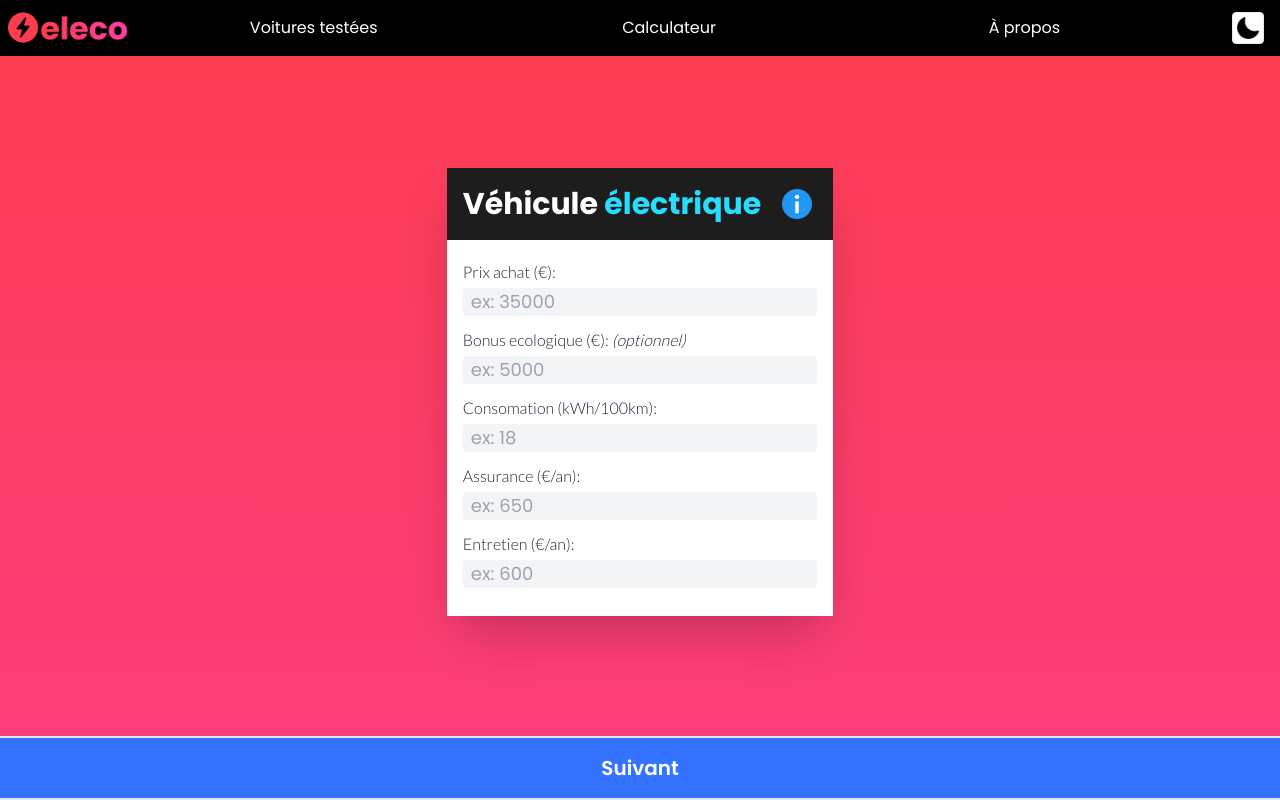
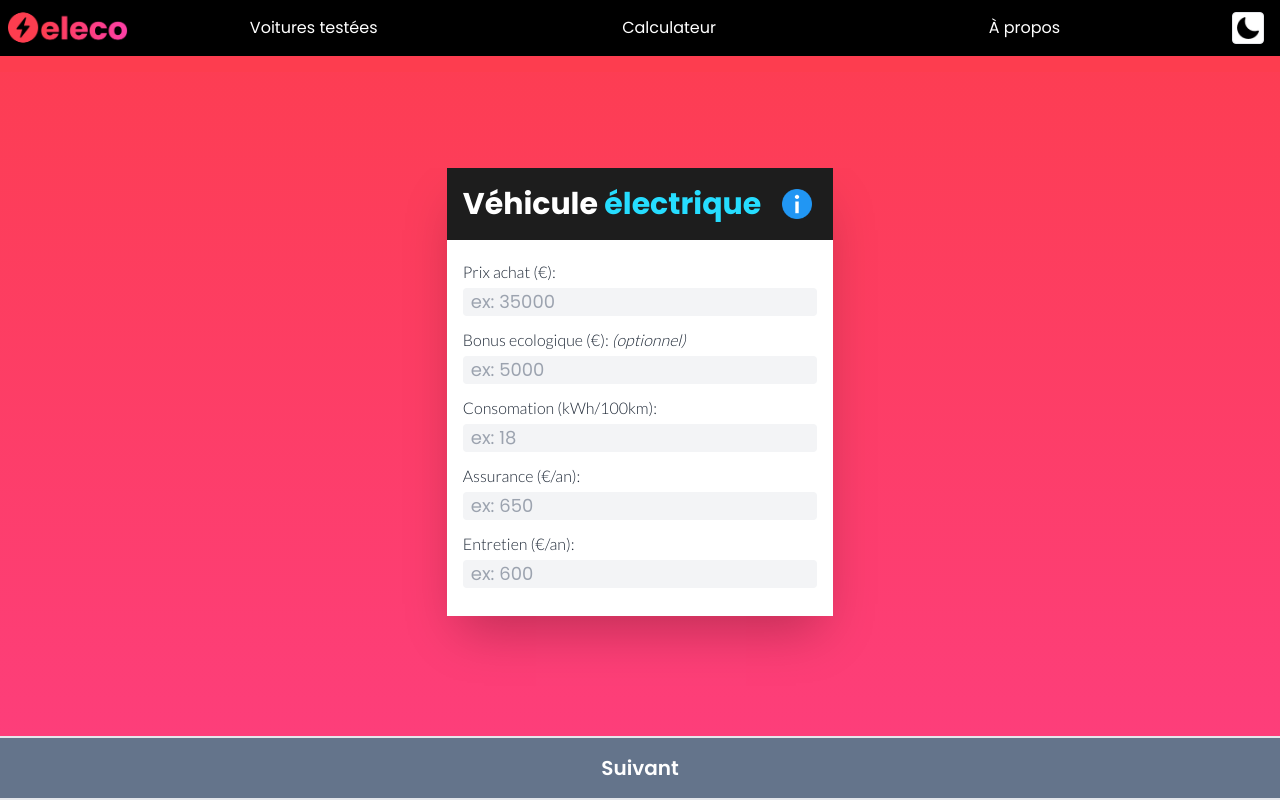
Before and after one commit to thiseas-perso/electric, a Next.js app: page /calculator/form in a window 1280 px wide. Shown: the top 800 px of the page. Built offline with nearby package versions, Linux system fonts and the light colour scheme; no server answers.

Commit message:
navigation UX improved: blocking next when not all inputs are filled

```diff
--- a/components/calculator/NavButtons.js
+++ b/components/calculator/NavButtons.js
@@ -1,13 +1,65 @@
 import React from 'react';
 
-const NavButtons = ({ stepState, setStepState, setX }) => {
+const NavButtons = ({ stepState, setStepState, setX, state }) => {
+  console.log({ state });
+  const canNavToNext = (() => {
+    switch (stepState) {
+      case 0:
+        const { carDataEV } = state;
+        return Boolean(
+          carDataEV.consumption &&
+            carDataEV.insurance &&
+            carDataEV.maintenance &&
+            carDataEV.purchaseCost
+        );
+      case 1:
+        const { carDataICE } = state;
+        return Boolean(
+          carDataICE.consumption &&
+            carDataICE.insurance &&
+            carDataICE.maintenance &&
+            carDataICE.purchaseCost
+        );
+      case 2:
+        const { energyData } = state;
+        return Boolean(energyData.chargingPriceHP && energyData.gasPrice);
+      case 3:
+        return true;
+      case 4:
+        const {
+          dailyCommutes,
+          daysWorkedPerY,
+          otherKMPerW,
+          weekendKM,
+          workHomeDistance,
+        } = state.usageData;
+        const { totalKMPerY } = state.usageExpected;
+        return Boolean(
+          totalKMPerY ||
+            (dailyCommutes &&
+              daysWorkedPerY &&
+              otherKMPerW &&
+              weekendKM &&
+              workHomeDistance)
+        );
+
+      case 5:
+        const { durationStudied } = state;
+        return Boolean(durationStudied.yearsStudied);
+      default:
+        return true;
+    }
+  })();
+
+  console.log({ canNavToNext });
+
   return (
     <div className="flex self-stretch font-bold font-poppins text-white border-y-2 bg-light-primary-8 dark:bg-dark-primary-2">
       {stepState > 0 && stepState < 7 && (
         <button
           className={`${
             stepState > 5 ? 'border-0' : 'border-r'
-          } flex-1 rounded-none border-0 font-normal text-xl py-4 hover:bg-white/10 transition-colors active:bg-black/10`}
+          }  flex-1 rounded-none border-0 font-normal text-xl py-4 hover:bg-white/20 active:bg-white/30 transition-all dark:active:bg-black/10`}
           type="button"
           onClick={() => {
             setStepState((prev) => prev - 1), setX(() => -1000);
@@ -21,12 +73,13 @@ const NavButtons = ({ stepState, setStepState, setX }) => {
         <button
           className={`${
             stepState < 1 ? 'border-0' : 'border-l'
-          } flex-1 rounded-none border-0 text-xl py-4 hover:bg-white/10 transition-colors active:bg-black/10`}
+          }  flex-1 rounded-none border-0 text-xl py-4 hover:bg-white/30 active:bg-white/20 transition-all dark:active:bg-black/30 disabled:bg-slate-500`}
           type="button"
           onClick={() => {
             setStepState((prev) => prev + 1), setX(() => 1000);
             window.scrollTo(0, 0);
           }}
+          disabled={!canNavToNext}
         >
           Suivant
         </button>
--- a/pages/calculator/form/index.js
+++ b/pages/calculator/form/index.js
@@ -266,6 +266,7 @@ const Calculator = () => {
           stepState={stepState}
           setStepState={setStepState}
           setX={setX}
+          state={state}
         />
       </div>
       {stepState === 6 && (
```
